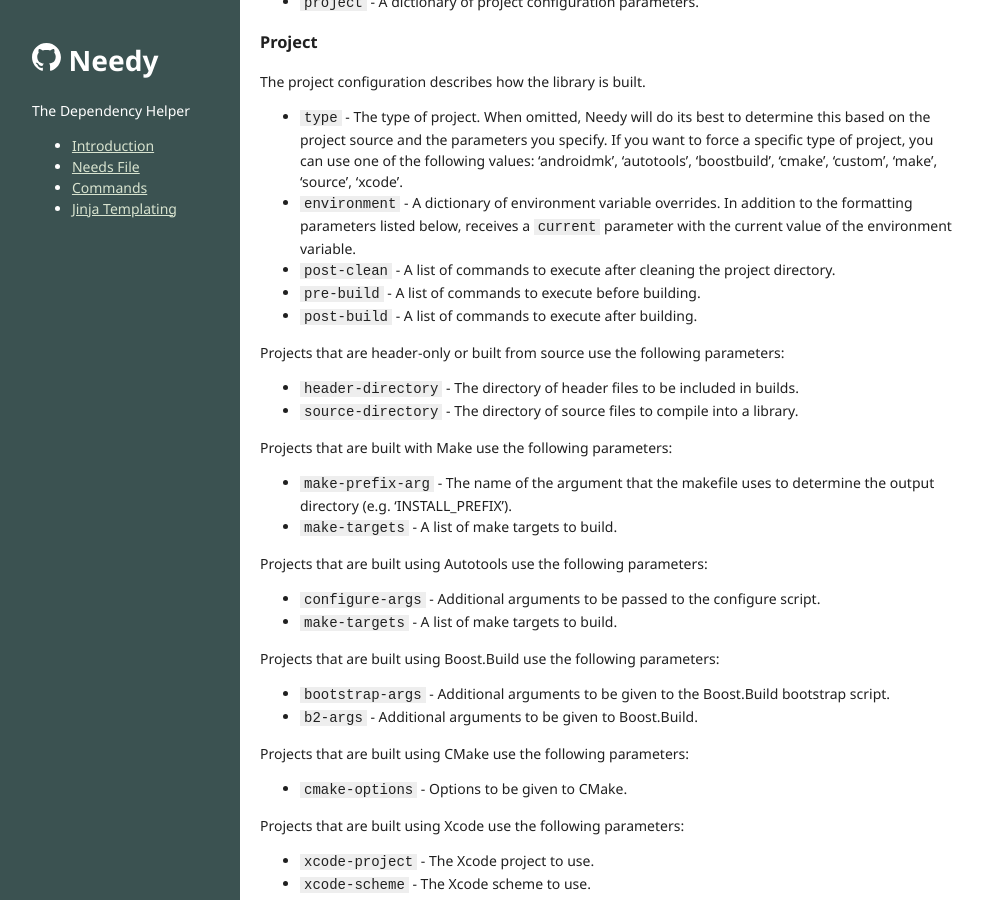
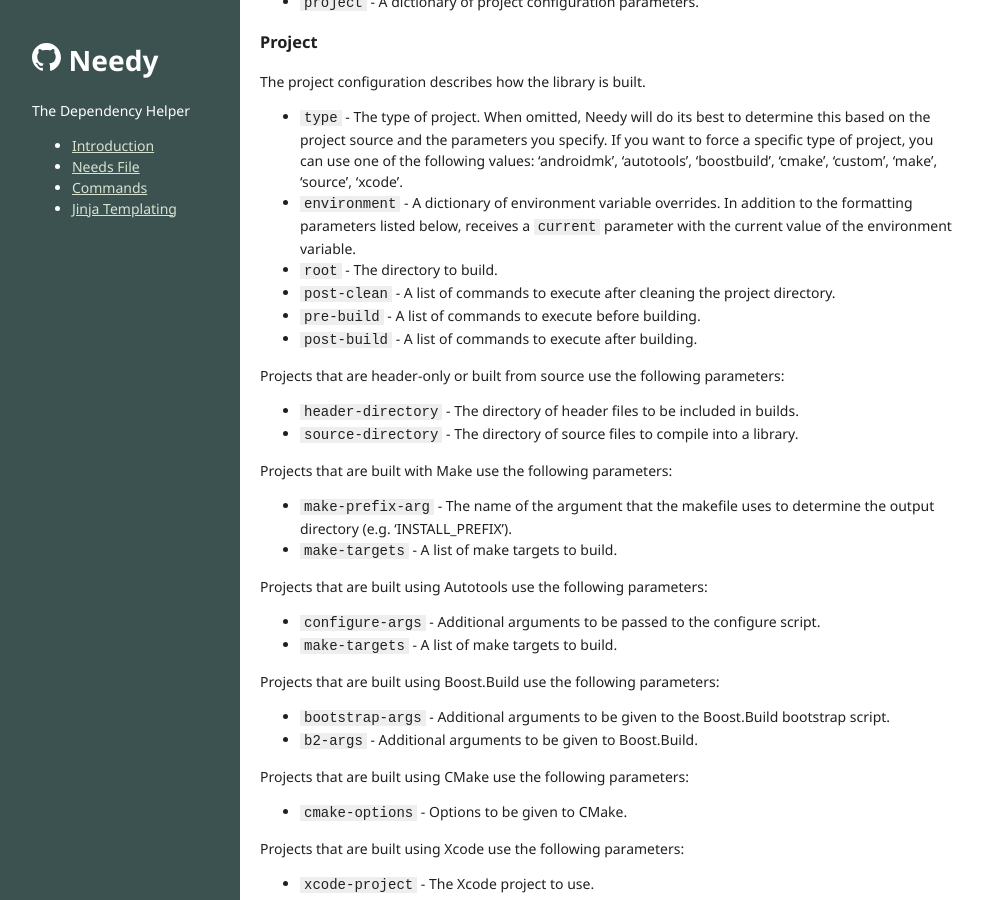
Before and after one commit to ccbrown/needy, a Jekyll site: the page built from needs-file.md, in a window 1280 px wide and 900 px high, scrolled down 1888 px. Shown: the whole window, without its empty margins (144-1126 px from the left). Built offline with Jekyll 4.4.1, drawn with Linux system fonts in a browser that asks for light colours.

Commit message:
add project root configuration doc

```diff
--- a/needs-file.md
+++ b/needs-file.md
@@ -86,6 +86,7 @@ The project configuration describes how the library is built.
 
 * `type` - The type of project. When omitted, Needy will do its best to determine this based on the project source and the parameters you specify. If you want to force a specific type of project, you can use one of the following values: 'androidmk', 'autotools', 'boostbuild', 'cmake', 'custom', 'make', 'source', 'xcode'.
 * `environment` - A dictionary of environment variable overrides. In addition to the formatting parameters listed below, receives a `current` parameter with the current value of the environment variable.
+* `root` - The directory to build.
 * `post-clean` - A list of commands to execute after cleaning the project directory.
 * `pre-build` - A list of commands to execute before building.
 * `post-build` - A list of commands to execute after building.
```
